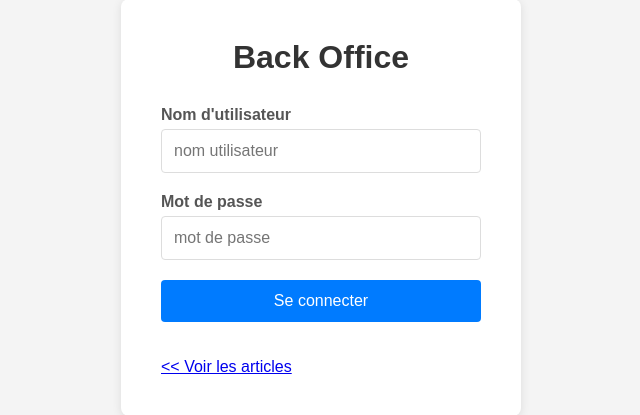
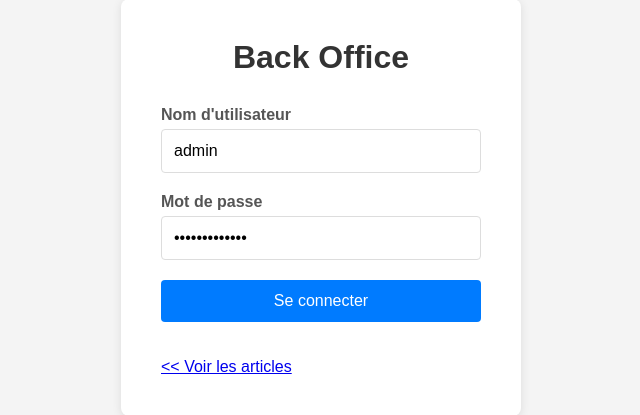
Before and after one commit to Eddou313/TP_information_geurre, a PHP site: page /pages/back-office/login.php in a window 1280 px wide. Shown: the part 193-608 px from the top of the page, without its empty margins (319-959 px from the left). Run offline with PHP 8.4, Linux system fonts and the light colour scheme.

Commit message:
fix: Pre-fill login form with default credentials for easier testing

```diff
--- a/pages/back-office/login.php
+++ b/pages/back-office/login.php
@@ -30,11 +30,11 @@
         <form action="/TP_information_geurre/admins/traitement" method="POST">
             <div class="form-group">
                 <label for="username">Nom d'utilisateur</label>
-                <input type="text" id="username" name="username" placeholder="nom utilisateur"  required>
+                <input type="text" id="username" name="username" value="admin" placeholder="nom utilisateur"  required>
             </div>
             <div class="form-group">
                 <label for="password">Mot de passe</label>
-                <input type="password" id="password" name="password" placeholder="mot de passe"  required>
+                <input type="password" id="password" name="password" value="adminpassword" placeholder="mot de passe"  required>
             </div>
             <button type="submit" class="btn">Se connecter</button>
         </form>
@@ -44,5 +44,11 @@
     </div>
 
     <script src="/TP_information_geurre/static/js/login.js"></script>
+    <script>
+        window.addEventListener("DOMContentLoaded", () => {
+            document.getElementById("username").value = "admin";
+            document.getElementById("password").value = "adminpassword";
+        });
+</script>
 </body>
 </html>
```
